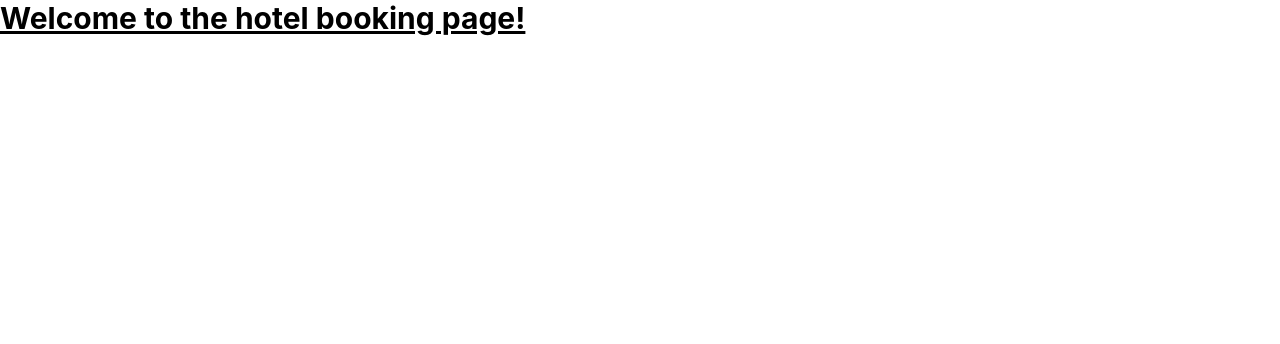
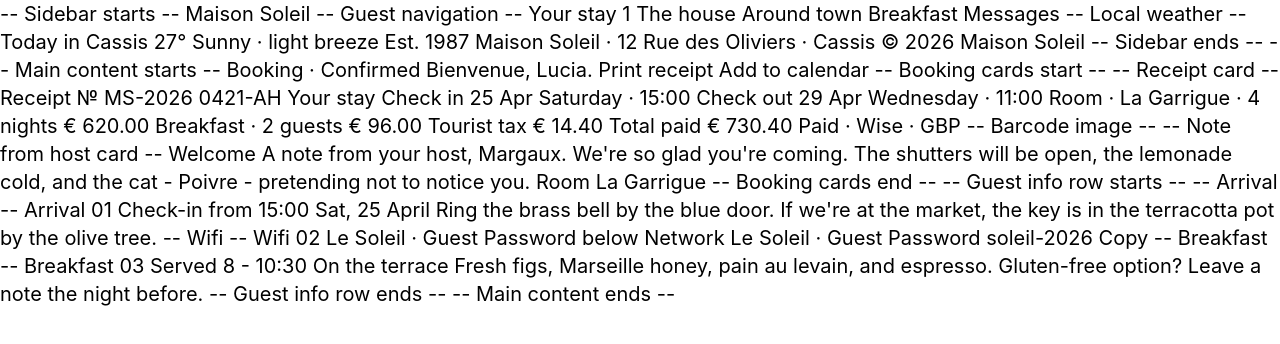
Before and after one commit to Ms-Njuguna/hotel-booking-page, a React (Vite) app: page / in a window 1280 px wide. Shown: the top 344 px of the page. Built offline with nearby package versions, Linux system fonts and the light colour scheme.

Commit message:
app: add boilerplate info for home page content

```diff
--- a/src/App.jsx
+++ b/src/App.jsx
@@ -1,8 +1,107 @@
 function App() {
   return (
     <>
-      <h1 class="text-3xl font-bold underline">
-        Welcome to the hotel booking page!
+      <h1 class="text-xl">
+        -- Sidebar starts --
+
+        Maison Soleil
+
+        -- Guest navigation --
+        Your stay
+        1
+        The house
+        Around town
+        Breakfast
+        Messages
+
+        -- Local weather --
+        Today in Cassis
+        27°
+        Sunny · light breeze
+
+        Est. 1987
+        Maison Soleil · 12 Rue des Oliviers · Cassis
+        © 2026 Maison Soleil
+
+        -- Sidebar ends --
+
+        -- Main content starts --
+
+        Booking · Confirmed
+        Bienvenue, Lucia.
+
+        Print receipt
+        Add to calendar
+
+        -- Booking cards start --
+
+        -- Receipt card --
+        Receipt
+        № MS-2026
+        0421-AH
+
+        Your stay
+
+        Check in
+        25 Apr
+        Saturday · 15:00
+
+        Check out
+        29 Apr
+        Wednesday · 11:00
+
+        Room · La Garrigue · 4 nights
+        € 620.00
+        Breakfast · 2 guests
+        € 96.00
+        Tourist tax
+        € 14.40
+
+        Total paid
+        € 730.40
+
+        Paid · Wise · GBP
+        -- Barcode image --
+
+        -- Note from host card --
+        Welcome
+        A note from your host, Margaux.
+        We're so glad you're coming. The shutters will be open, the lemonade cold, and the cat - Poivre - pretending not to notice you.
+        Room
+        La Garrigue
+
+        -- Booking cards end --
+
+        -- Guest info row starts --
+
+        -- Arrival --
+        Arrival
+        01
+        Check-in from 15:00
+        Sat, 25 April
+        Ring the brass bell by the blue door. If we're at the market, the key is in the terracotta pot by the olive tree.
+
+        -- Wifi --
+        Wifi
+        02
+        Le Soleil · Guest
+        Password below
+        Network
+        Le Soleil · Guest
+        Password
+        soleil-2026
+        Copy
+
+        -- Breakfast --
+        Breakfast
+        03
+        Served 8 - 10:30
+        On the terrace
+        Fresh figs, Marseille honey, pain au levain, and espresso. Gluten-free option? Leave a note the night before.
+
+        -- Guest info row ends --
+
+        -- Main content ends --
       </h1>
     </>
   )
```
